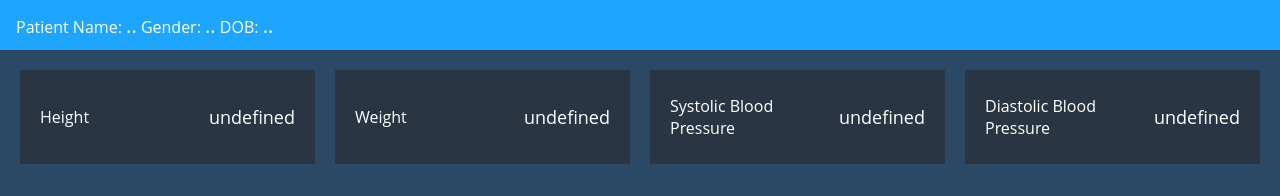
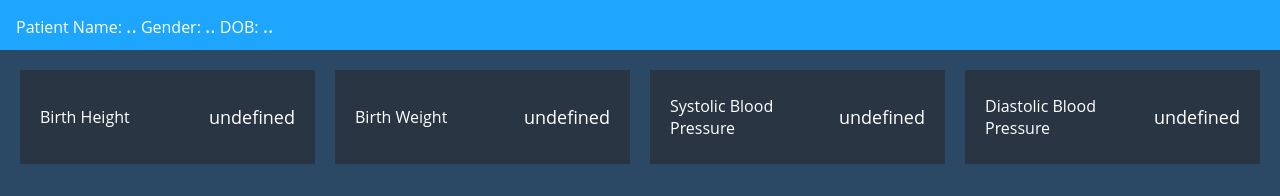
Before and after one commit to shrmoud5/mini-lab-3, a plain HTML site: page index.html in a window 1280 px wide. Shown: the top 196 px of the page. Drawn offline with nearby package versions, Linux system fonts and the light colour scheme.

Commit message:
Update index.html

```diff
--- a/index.html
+++ b/index.html
@@ -22,11 +22,11 @@
     <main class="main">
       <div class="main-overview">
         <div class="small-card">
-          <div>Height</div>
+          <div>Birth Height</div>
           <div class="ob-value" id="height">undefined</div>
         </div>
         <div class="small-card">
-          <div>Weight</div>
+          <div>Birth Weight</div>
           <div class="ob-value" id="weight">undefined</div>
         </div>
         <div class="small-card">
```
